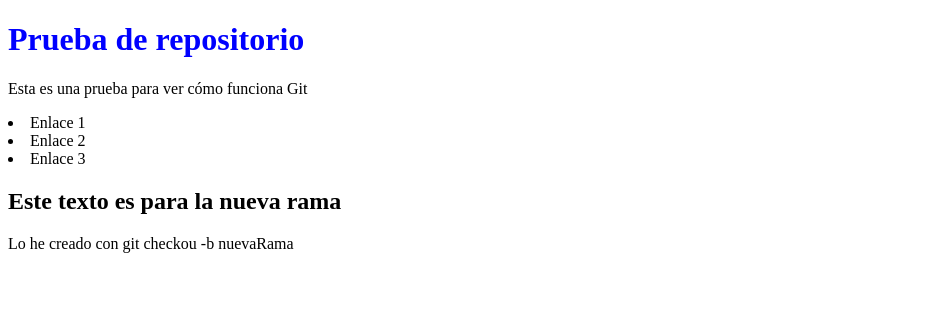
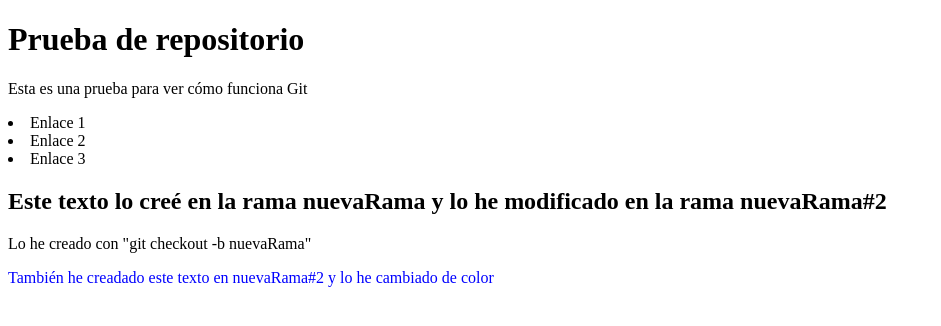
Before and after one commit to Helena-JV/miRepositorio, a plain HTML site: page index.html in a window 1280 px wide. Shown: the whole page, without its empty margins (0-941 px from the left). Drawn offline with Linux system fonts and the light colour scheme.

Commit message:
h2 cambiado, p.colorAzul creado y vinculado a css

```diff
--- a/index.html
+++ b/index.html
@@ -15,7 +15,8 @@
     <li>Enlace 2</li>
     <li>Enlace 3</li>
 
-    <h2>Este texto es para la nueva rama</h2>
-    <p>Lo he creado con git checkou -b nuevaRama</p>
+    <h2>Este texto lo creé en la rama nuevaRama y lo he modificado en la rama nuevaRama#2</h2>
+    <p>Lo he creado con "git checkout -b nuevaRama"</p>
+    <p class="colorAzul">También he creadado este texto en nuevaRama#2 y lo he cambiado de color</p>
 </body>
 </html>
--- a/style.css
+++ b/style.css
@@ -1,3 +1,3 @@
-h1 {
+.colorAzul {
     color: blue;
 }
```
